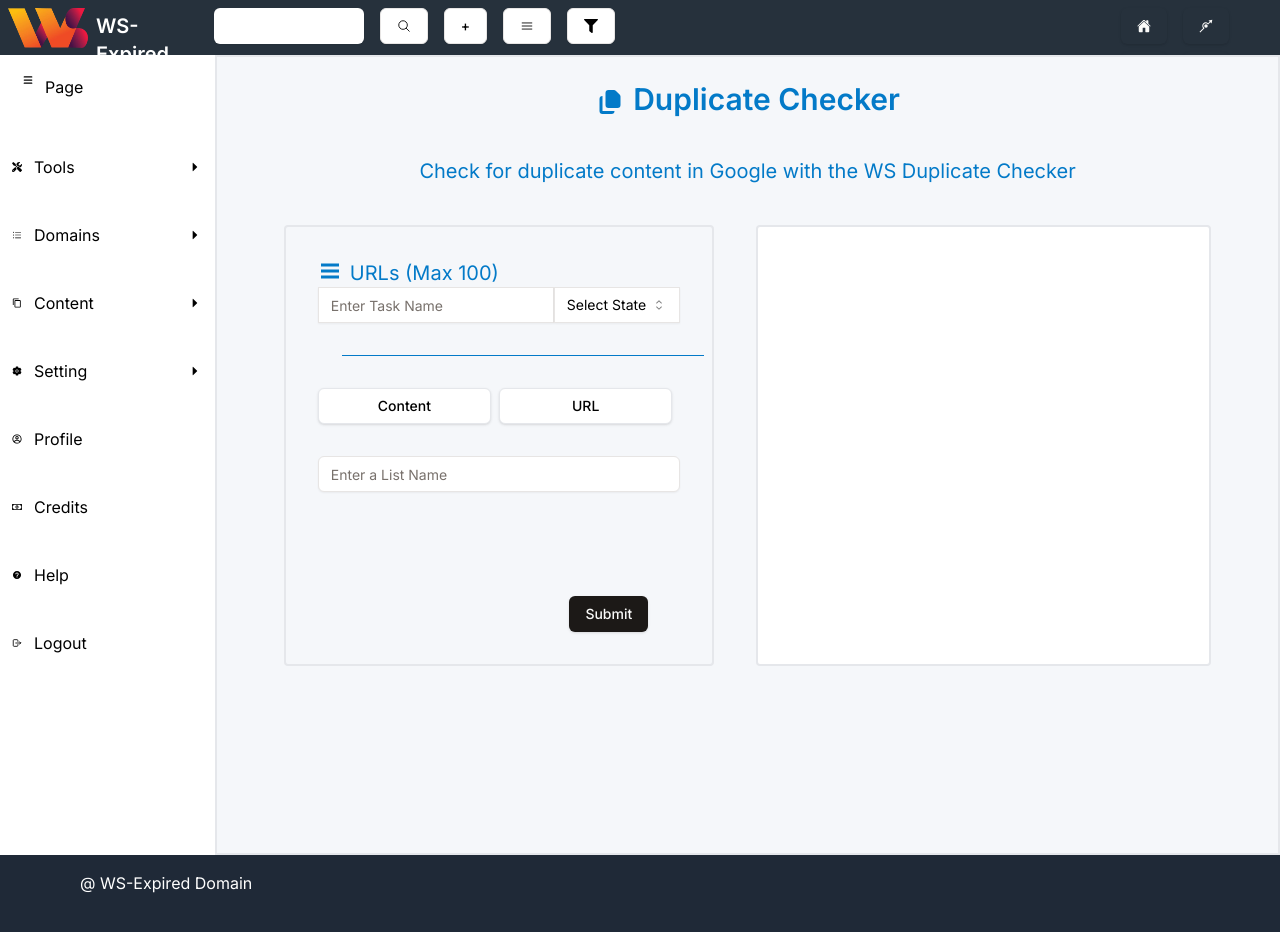
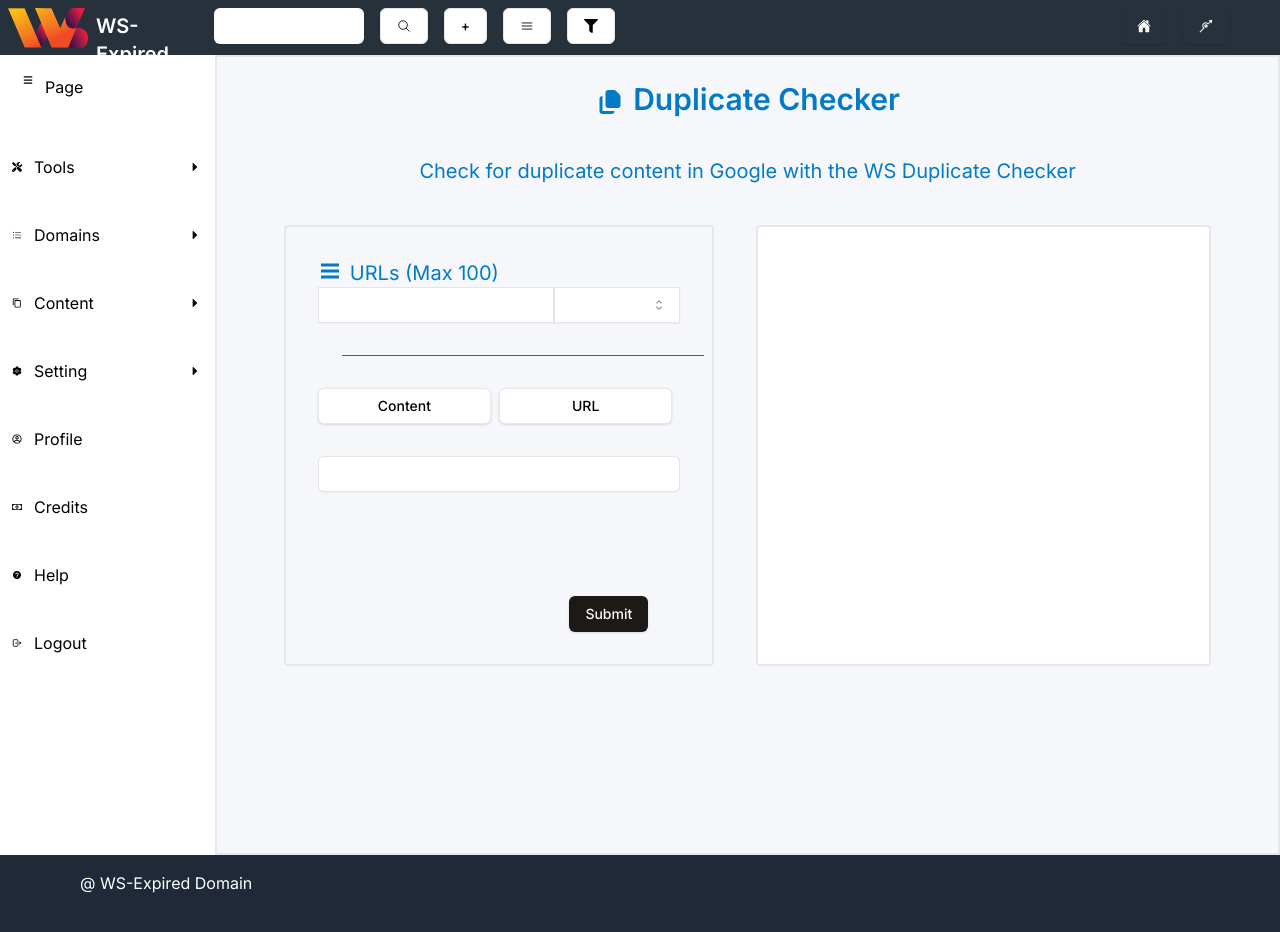
Before and after one commit to rakesh-gehlot706/expired-domain, a Next.js app: page /pages/tools/duplicateChecker in a window 1280 px wide. Shown: the top 932 px of the page. Built offline with nearby package versions, Linux system fonts and the light colour scheme.

Commit message:
removeplaceholder

```diff
--- a/components/navbar/Navbar.tsx
+++ b/components/navbar/Navbar.tsx
@@ -182,7 +182,7 @@
             <DialogHeader>
               <DialogTitle> Your Domain Lists</DialogTitle>
               <DialogDescription>
-                <Textarea placeholder="Enter your domais details." />
+                <Textarea />
                 <p>You have no Domain List</p>
               </DialogDescription>
             </DialogHeader>
--- a/components/pages/domain/PrivateDomain.tsx
+++ b/components/pages/domain/PrivateDomain.tsx
@@ -162,7 +162,7 @@
                 <h1 className="mt-2 ml-2 text-xs text-blue-900">Private Domain</h1>
                 <Select>
                   <SelectTrigger className="w-[70px] mt-1 ml-2 text-xs text-blue-900">
-                    <SelectValue placeholder="25" />
+                    <SelectValue  />
                   </SelectTrigger>
                   <SelectContent>
                     <SelectGroup>
--- a/components/pages/tools/DomainTable.tsx
+++ b/components/pages/tools/DomainTable.tsx
@@ -109,7 +109,7 @@
               <div className="w-full h-12  border">
                 <Select>
                   <SelectTrigger className="w-[180px] mt-1 ml-2">
-                    <SelectValue placeholder="Select Domain" />
+                    <SelectValue />
                   </SelectTrigger>
                   <SelectContent>
                     <SelectGroup>
--- a/components/pages/tools/DuplicatChecker.tsx
+++ b/components/pages/tools/DuplicatChecker.tsx
@@ -45,11 +45,11 @@
               <div className="flex flex-col md:flex-row">
                 <Input
                   className="bg-white w-full md:w-[260px] rounded-none mt-2 md:mt-0"
-                  placeholder="Enter Task Name"
+
                 />
                 <Select>
                   <SelectTrigger className="w-full md:w-[260px] bg-white rounded-none mt-2 md:mt-0">
-                    <SelectValue placeholder="Select State" />
+                    <SelectValue/>
                   </SelectTrigger>
                   <SelectContent>
                     <SelectGroup>
@@ -75,7 +75,7 @@
               <div className="mt-4 md:mt-8">
                 <Input
                   className="w-full md:w-[calc(100% - 6rem)] bg-white outline-offset-2 mt-2 md:mt-0 "
-                  placeholder="Enter a List Name"
+
                 />
               </div>
               <div className="mt-8 md:mt-20 md:mr-8 pt-6 flex justify-end">
--- a/components/pages/tools/IndexChecker.tsx
+++ b/components/pages/tools/IndexChecker.tsx
@@ -45,7 +45,7 @@
               <div>
                 <Textarea
                   className="w-[550px] h-[200px] items-center justify-center bg-white ml-2"
-                  placeholder='hello'
+
                 />
               </div>
               <div>
@@ -57,7 +57,7 @@
                     className="ml-2 mt-2 w-[110px] border-2 h-[40px] bg-gray  hover:bg-white"
                     id="picture"
                     type="File"
-                    placeholder="Drag & Drop or Browse Your File"
+
                   />
                 </div>
               </div>
--- a/components/pages/tools/WaybackExpert.tsx
+++ b/components/pages/tools/WaybackExpert.tsx
@@ -39,11 +39,11 @@
               className="  w-[400px] bg-white ml-[350px] mt-8 "
               type="text"
               id="password"
-              placeholder="Enter a Domain Name"
+
             />
             <Select>
               <SelectTrigger className="w-[300px] mt-8 ml-4 border bg-white">
-                <SelectValue placeholder="Select Domain" />
+                <SelectValue />
               </SelectTrigger>
               <SelectContent>
                 <SelectGroup>
```
